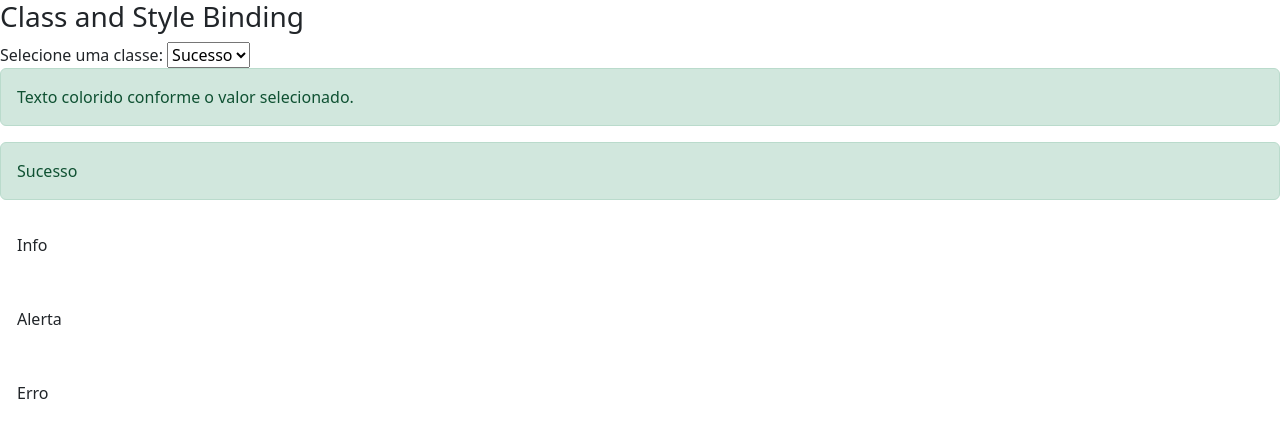
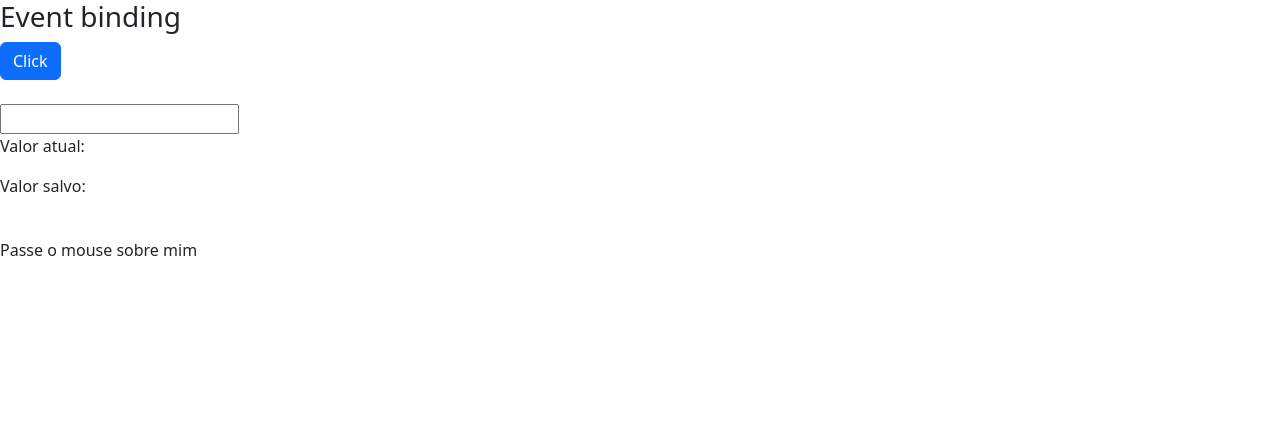
Before and after one commit to saullbrandao/angular-data-binding, an Angular app: page / in a window 1280 px wide. Shown: the top 438 px of the page. Built offline with nearby package versions, Linux system fonts and the light colour scheme.

Commit message:
event binding

```diff
--- a/src/app/data-binding/data-binding.component.css
+++ b/src/app/data-binding/data-binding.component.css
@@ -0,0 +1,4 @@
+.highlight {
+  background-color: yellow;
+  font-weight: bold;
+}
--- a/src/app/data-binding/data-binding.component.html
+++ b/src/app/data-binding/data-binding.component.html
@@ -1,5 +1,5 @@
-<section class="property-binding">
-  <!-- <article>
+<!-- <section class="property-binding">
+  <article>
     <h3>Interpolation</h3>
     <p>String renderizada com interpolação: {{ url }}</p>
     <p>Resultado de 1 + 1 é: {{ 1 + 1 }}</p>
@@ -14,7 +14,7 @@
     <img src="{{ urlImagem }}" />
     <img [src]="urlImagem" />
     <img bind-src="urlImagem" />
-  </article> -->
+  </article>
 
   <article>
     <h3>Class and Style Binding</h3>
@@ -73,4 +73,33 @@
       </div>
     </div>
   </article>
+</section> -->
+
+<section class="event-binding">
+  <article>
+    <h3>Event binding</h3>
+    <div>
+      <button class="btn btn-primary" (click)="clickedButton()">Click</button>
+      <br /><br />
+
+      <input
+        type="text"
+        (keyup)="onKeyUp($event)"
+        (keyup.enter)="saveValue(campoInput.value)"
+        (blur)="saveValue(campoInput.value)"
+        #campoInput
+      />
+
+      <p>Valor atual: {{ valorAtual }}</p>
+      <p>Valor salvo: {{ valorSalvo }}</p>
+
+      <br />
+      <span
+        (mouseover)="onMouseOverOut()"
+        (mouseout)="onMouseOverOut()"
+        [class.highlight]="isMouseOver"
+        >Passe o mouse sobre mim</span
+      >
+    </div>
+  </article>
 </section>
--- a/src/app/data-binding/data-binding.component.ts
+++ b/src/app/data-binding/data-binding.component.ts
@@ -9,6 +9,10 @@ export class DataBindingComponent implements OnInit {
   url: string = 'https://saull.vercel.app';
   cursoAngular: boolean = true;
   urlImagem: string = 'https://picsum.photos/400/200/';
+  valorAtual: string = '';
+  valorSalvo: string = '';
+
+  isMouseOver: boolean = false;
 
   getValor() {
     return 1;
@@ -18,6 +22,22 @@ export class DataBindingComponent implements OnInit {
     return true;
   }
 
+  clickedButton() {
+    alert('Click');
+  }
+
+  onKeyUp(event: KeyboardEvent) {
+    this.valorAtual = (<HTMLInputElement>event.target).value;
+  }
+
+  saveValue(value: string) {
+    this.valorSalvo = value;
+  }
+
+  onMouseOverOut() {
+    this.isMouseOver = !this.isMouseOver;
+  }
+
   constructor() {}
 
   ngOnInit(): void {}
```
